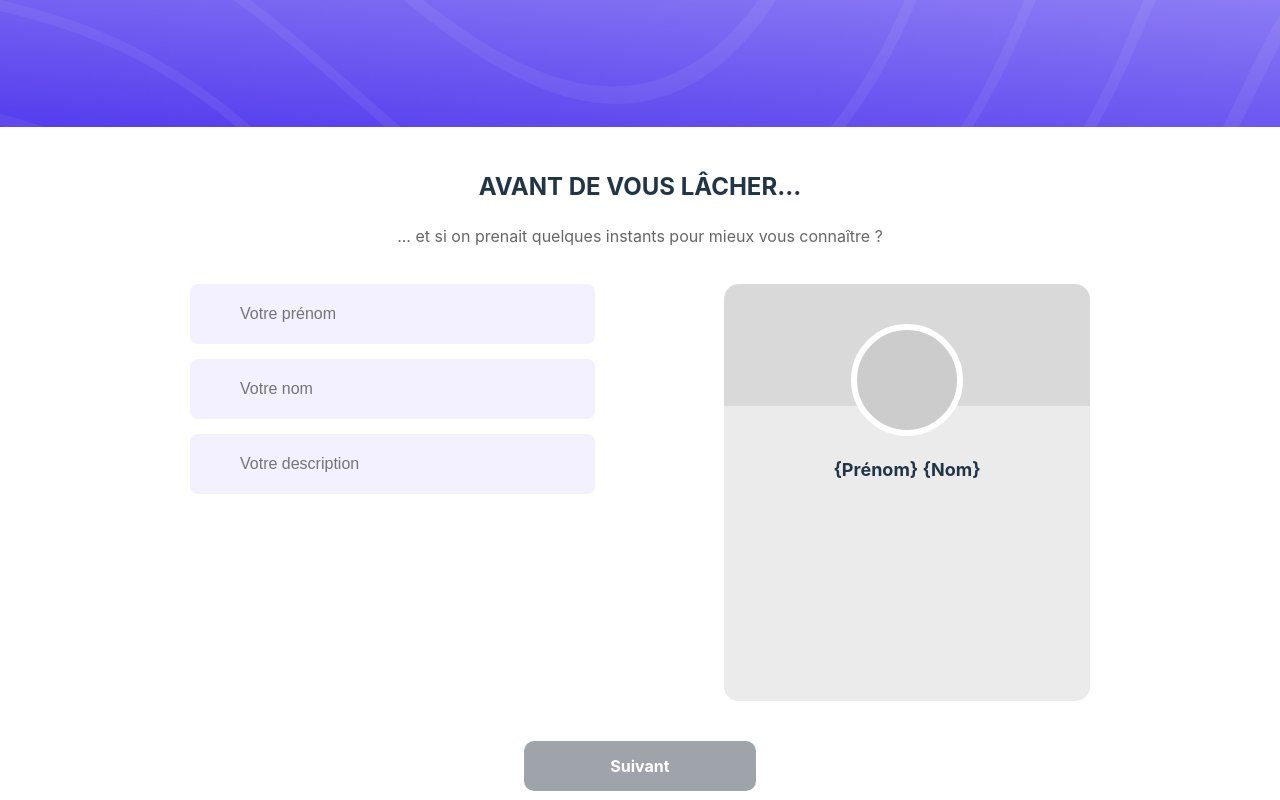
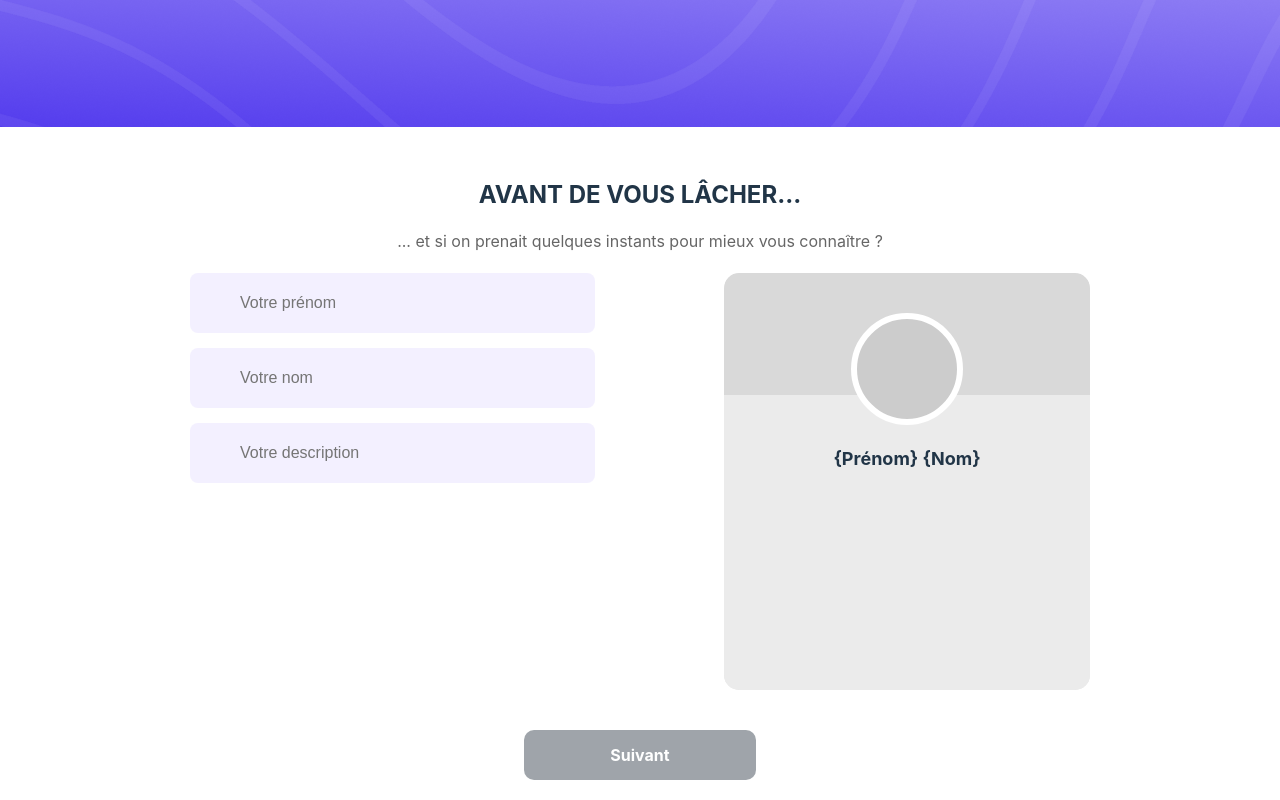
Before and after one commit to Alexisgnd/electron-vite-react-ts, a React (Vite) app: page /profile_init in a window 1280 px wide. Built offline with nearby package versions, Linux system fonts and the light colour scheme; no server answers.

Commit message:
style: improve spacing and margins in profile initialization styles

```diff
--- a/src/pages/profile_init.scss
+++ b/src/pages/profile_init.scss
@@ -19,12 +19,16 @@
     .header {
         text-align: center;
         margin-top: 140px;
+
         h2 {
             font-size: 24px;
             font-weight: bold;
+            margin: 16px 0;
         }
+
         p {
             color: #666;
+            margin: 0;
         }
     }
 
@@ -121,6 +125,7 @@
             font-size: 16px;
             font-weight: bold;
             gap: 10px;
+
             svg {
                 font-size: 18px;
             }
```
